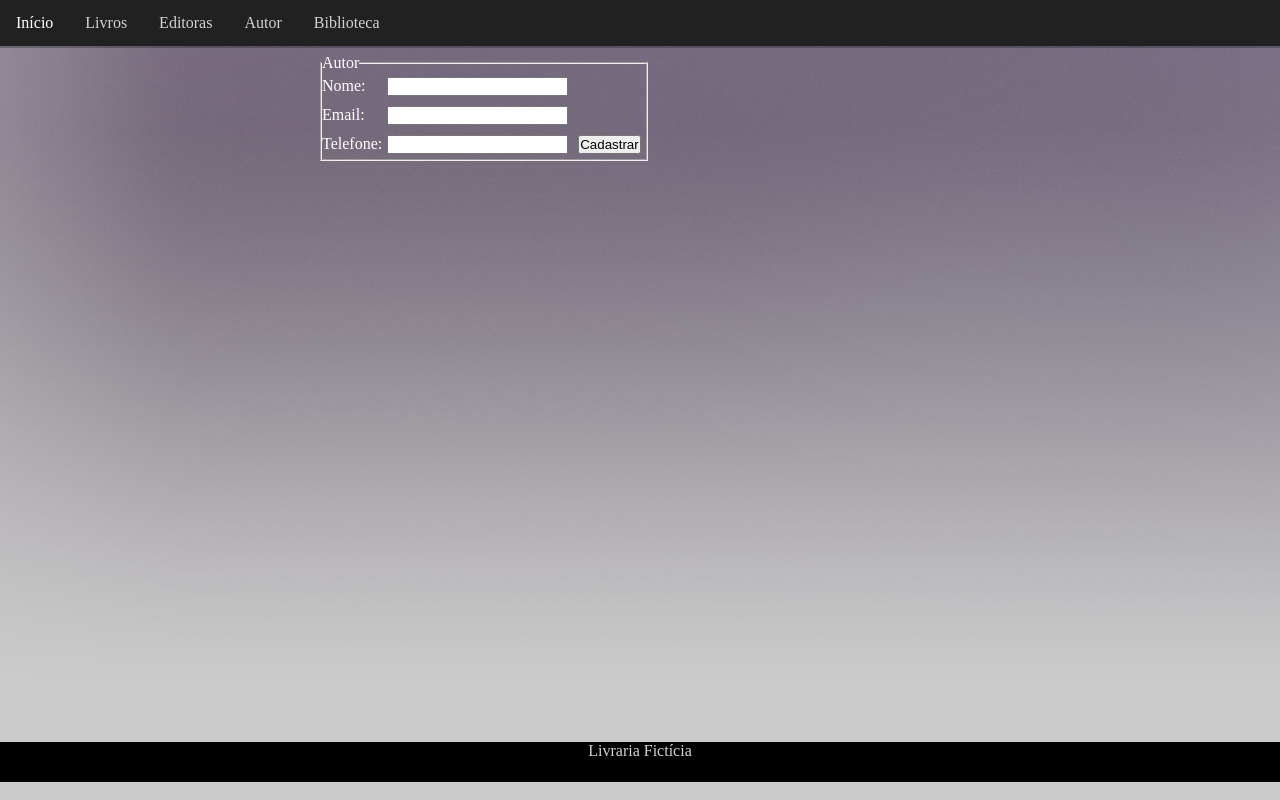
After one commit to RobertoHigor/PHP-CRUD, a PHP site: page /AutorCadastro.php in a window 1280 px wide. The commit adds this page. Run offline with PHP 8.4, Linux system fonts and the light colour scheme.

Commit message:
Criado editar, listar e atualização no código.

```diff
--- /dev/null
+++ b/AutorCadastro.php
@@ -0,0 +1,45 @@
+<?php require "src/Autor.php" ?>
+
+<html>
+    <!-- Menu !-->
+    <?php include "header.php" ?>
+    <!-- Fim do menu -->
+
+<?php
+if ($_POST){
+    $a = new Autor();
+    $a->setNome ($_POST['nome']);
+    $a->setEmail ($_POST['email']);
+    $a->setTelefone($_POST['telefone']);
+
+    $a->inserir($a);
+    $res = $a->listar();
+    while ($row = $res->fetch_assoc()) {
+        echo "Nome = " . $row['nome'] . " email = " .$row['email'] . "\n</br>";
+    }
+}
+?>
+     <!-- Conteúdo do site !-->
+    <div class = "conteudo">
+        <form action = "AutorCadastro.php" method="post">
+            <fieldset>
+            <legend> Autor </legend>
+
+            <p id="linha">
+                <label for="nome">Nome: </label><input type="text" required id ="nome" name="nome"></input>
+            </p>
+            <p id="linha">
+                <label for="email">Email: </label><input type="email" required id ="email" name="email"></input>
+            </p>
+            <p id="linha">
+                <label for="telefone">Telefone: </label><input type="number" id ="telefone" name="telefone"></input>
+                <input type="submit" value="Cadastrar"></input>
+            </p>
+            </fieldset>
+        </form>
+    </div> <!-- fim div conteudo !-->
+
+    <!--Rodapé-->
+    <?php include "footer.php" ?>
+    <!--Fim do Rodapé-->
+</html>
--- a/css/estilo.css
+++ b/css/estilo.css
@@ -21,30 +21,50 @@
 
 .head-nav li a:hover {
     color: white;
-    background-color: #111;
+    /*background-color: #111;*/
 }
 
 /* Tags Principais */
-body {
-    min-height: 100%;
+* {
     margin: 0;
     padding: 0;
 }
 
-.body {
-
-    background-image:url(img//fundo.jpg);
+body {
+   background-image:url(img//fundo.jpg);
     background-color: rgb(204, 204, 204);
     background-repeat: no-repeat;
+    min-height: 100%;
 }
 
 .conteudo {
-    margin:10;
+    margin:auto;
+    padding:1vh;
+    width: 50%;
+    color:white;
+    height:85%;
+}
+
+table {
+    /* Tirar o gap da borda*/
+    border-collapse: collapse;
+    background-color: rgba(255, 255, 255, 0.16);
+    box-shadow: 0 3px 3px 1px rgba(0,0,0,0.25);
+}
+td, th {
+    text-align: left;
+    padding: 8px;
+    padding-right: 10vw;
+    border-right: 1px solid rgba(0, 0, 0, 0.29);
+}
+
+tr:nth-child(even) {
+    background-color: rgba(15, 13, 15, 0.29);
 }
 
 footer {
     text-align: center;
-    position: absolute;
+    position: relative;
     bottom: 0;
     width:100%;
     height:40px;
--- a/header.php
+++ b/header.php
@@ -10,6 +10,7 @@
                         <li><a href="index.php">Início</a></li>
                         <li><a href="Livros.php">Livros</a></li>
                         <li><a href="#editoras">Editoras</a></li>
+                        <li><a href="AutorListar.php">Autor</a></li>
                         <li><a href="#biblioteca">Biblioteca</a></li>
                 </ul>
        </nav>
--- /dev/null
+++ b/src/Autor.php
@@ -0,0 +1,92 @@
+<?php
+include "Banco.php";
+class Autor{
+    private $codAutor;
+    private $nome;
+    private $email;
+    private $telefone;
+    private $con = null;
+
+
+    public function __construct(){
+        $this->con = new Banco();
+    }
+
+    public function inserir(Autor$a){
+        $stmt = $this->con->prepare("INSERT INTO Autor (nome, email, telefone) VALUES (?, ?, ?)");
+        $stmt->bind_param('ssi', $a->nome, $a->email, $a->telefone);
+        if($stmt->execute()){
+            echo "Autor cadastrado";
+        }else {
+            echo "Erro no cadastro: ". $stmt->error;
+        }
+    }
+
+    public function listar(){
+        $stmt = $this->con->prepare("SELECT codAutor, nome, email, telefone FROM Autor");
+        $stmt->execute();
+        return $stmt->get_result();
+    }
+
+    public function listarPorId(Autor $a){
+        $stmt = $this->con->prepare("SELECT nome, email, telefone FROM Autor WHERE codAutor = ?");
+        $stmt->bind_param('i', $a->codAutor);
+        $stmt->execute();
+        $stmt->bind_result($nome, $email, $telefone);
+        while ($stmt->fetch()) {
+            $this->nome = $nome;
+            $this->email = $email;
+            $this->telefone = $telefone;
+        }
+    }
+
+    public function alterar(Autor $a){
+        $stmt = $this->con->prepare("UPDATE Autor SET nome = ?, email = ?, telefone = ? WHERE codAutor = ?");
+        $stmt->bind_param('ssii', $a->nome, $a->email, $a->telefone, $a->codAutor);
+        if($stmt->execute()){
+            return $stmt->error;
+        }else {
+            return $stmt->error;
+        }
+    }
+
+    public function getError(){
+
+    }
+
+    public function getCodAutor(){
+        return $this->codAutor;
+    }
+
+    public function setNome($vnome){
+        $this->nome = $vnome;
+    }
+
+    public function getNome(){
+        return $this->nome;
+    }
+
+    public function getEmail(){
+        return $this->email;
+    }
+
+    public function getTelefone(){
+        return $this->telefone;
+    }
+
+    public function setEmail($vemail){
+        $this->email = $vemail;
+    }
+
+    public function setTelefone($vtelefone){
+        $this->telefone = $vtelefone;
+    }
+
+    public function setCodAutor($codAUtor){
+        $this->codAutor = $codAUtor;
+    }
+
+}
+
+
+?>
--- a/src/Banco.php
+++ b/src/Banco.php
@@ -14,12 +14,12 @@ class Banco {
         $ip = 'localhost';
         $usuario = 'root';
         $senha = '26793653';
-        $banco = 'academico';
+        $banco = 'Livraria';
 
         $this->mysqli = new mysqli($ip, $usuario, $senha, $banco);
 
         if ($this->mysqli->connect_errno) {
-            echo "Failed to connect to MySQL: " . $this->mysqli->connect_error();
+            echo "Falha ao conectar com o MYSQL: " . $this->mysqli->connect_error;
         }
         return $this->mysqli;
     }
@@ -27,7 +27,9 @@ class Banco {
     public function close(){
         return $this->mysqli->close();
     }
-
+    public function error(){
+        return $this->mysqli->connect_error;
+    }
     public function query($query){
         return $this->mysqli->query($query);
     }
```
Also changed, not shown: AutorEditar.php (added, +38 -0 lines), AutorListar.php (added, +43 -0 lines), AutorSucesso.php (added, +28 -0 lines).
